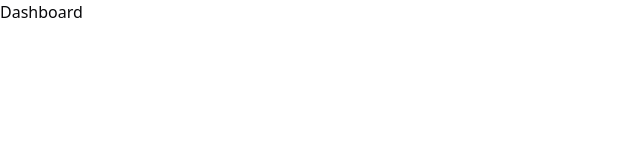
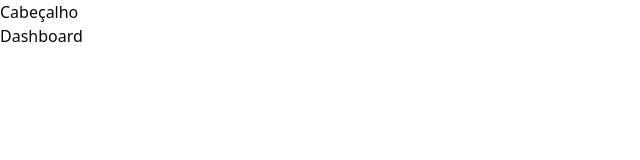
Before and after one commit to ViniciusSouzaDosReis/pizza-shop, a React (Vite) app: page / in a window 1280 px wide. Shown: the top 160 px of the page, without its empty margins (0-640 px from the left). Built offline with nearby package versions, Linux system fonts and the light colour scheme.

Commit message:
Setup do projeto - Layouts da aplicação

```diff
--- /dev/null
+++ b/src/pages/_layout/app.tsx
@@ -0,0 +1,13 @@
+import { Outlet } from 'react-router-dom'
+
+export function AppLayout() {
+  return (
+    <div>
+      <h1>Cabeçalho</h1>
+
+      <div>
+        <Outlet />
+      </div>
+    </div>
+  )
+}
--- /dev/null
+++ b/src/pages/_layout/auth.tsx
@@ -0,0 +1,13 @@
+import { Outlet } from 'react-router-dom'
+
+export function AuthLayout() {
+  return (
+    <div>
+      <h1>Autenticação</h1>
+
+      <div>
+        <Outlet />
+      </div>
+    </div>
+  )
+}
```
Also changed, not shown: src/routes.tsx (+6 -2 lines).
